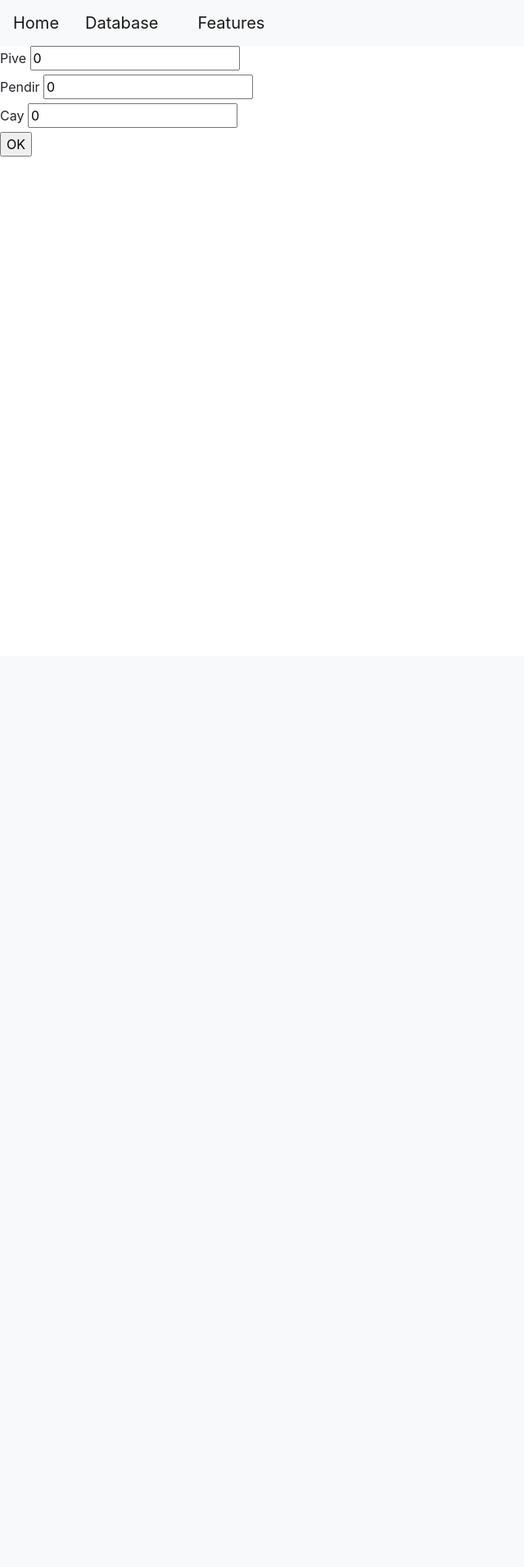
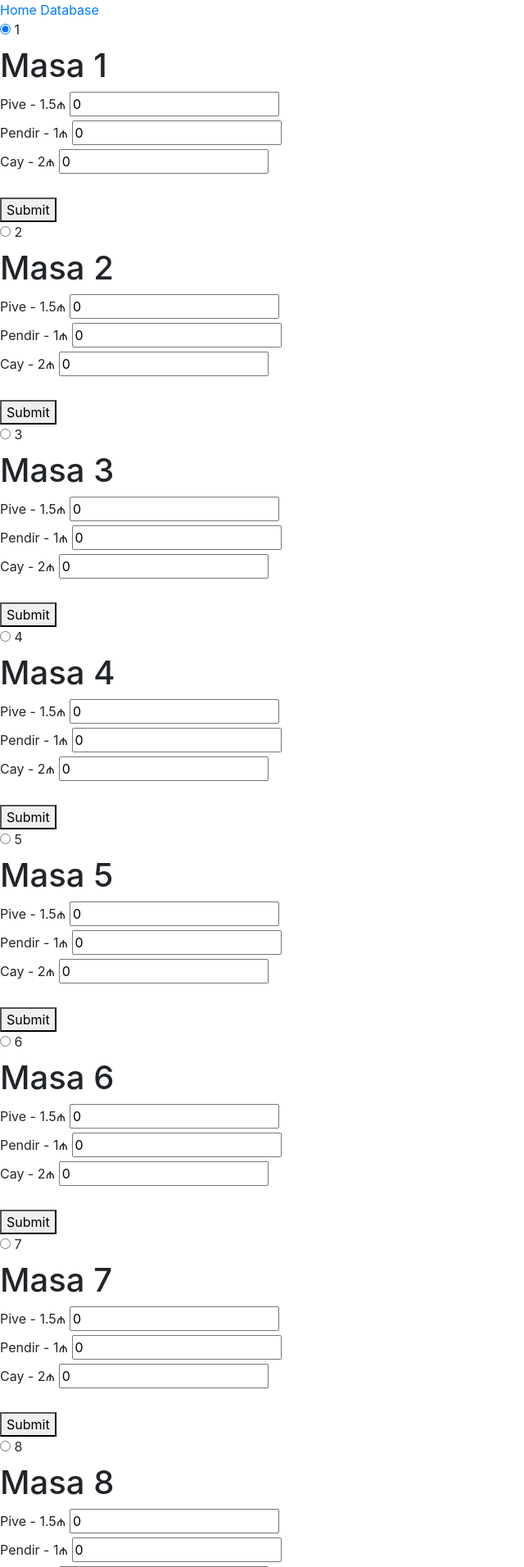
Before and after one commit to elvinsl/project-cafe, a Flask app: page / in a window 1280 px wide. Shown: the top 1912 px of the page at 82% size, without its empty margins (0-640 px from the left). Before the commit the page ends 191 px from the top, so only its background shows below. Run offline with Flask 2, Linux system fonts and the light colour scheme; some libraries are stand-ins or nearby versions.

Commit message:
big updates

```diff
--- a/templates/base.html
+++ b/templates/base.html
@@ -1,3 +1,4 @@
+<!doctype html>
 <html lang="en">
 <head>
     <meta charset="UTF-8">
@@ -5,19 +6,22 @@
     <meta name="viewport" content="width=device-width, initial-scale=1.0">
     <link rel="stylesheet" href="https://maxcdn.bootstrapcdn.com/bootstrap/4.0.0/css/bootstrap.min.css" integrity="sha384-Gn5384xqQ1aoWXA+058RXPxPg6fy4IWvTNh0E263XmFcJlSAwiGgFAW/dAiS6JXm" crossorigin="anonymous">
     <link rel="stylesheet" href="https://cdn.jsdelivr.net/npm/bootstrap@4.0.0/dist/css/bootstrap.min.css" integrity="sha384-Gn5384xqQ1aoWXA+058RXPxPg6fy4IWvTNh0E263XmFcJlSAwiGgFAW/dAiS6JXm" crossorigin="anonymous">
+    <link rel="stylesheet" href="/static/style.css">
+    <link rel="stylesheet" href="/static/style2.css">
     <title>
         {% block title %}{% endblock %}
     </title>
 </head>
 <body>
-    <nav class="navbar navbar-expand-lg navbar-light bg-light">
-        <a class="navbar-brand" href="/">Home</a>
-        <a class="navbar-brand  nav-item nav-link active" href="/database">Database <span class="sr-only">(current)</span></a>
-        <a class="navbar-brand nav-item nav-link" href="#">Features</a>
-      </nav>
+    <div class="header">
+        <a  href="/">Home</a>
+        <a href="/database">Database</a>
+    </div>
     {% block body %}{% endblock %}
 </body>
+<script src="/static/js/script.js"></script>
     <script src="https://code.jquery.com/jquery-3.2.1.slim.min.js" integrity="sha384-KJ3o2DKtIkvYIK3UENzmM7KCkRr/rE9/Qpg6aAZGJwFDMVNA/GpGFF93hXpG5KkN" crossorigin="anonymous"></script>
     <script src="https://cdn.jsdelivr.net/npm/popper.js@1.12.9/dist/umd/popper.min.js" integrity="sha384-ApNbgh9B+Y1QKtv3Rn7W3mgPxhU9K/ScQsAP7hUibX39j7fakFPskvXusvfa0b4Q" crossorigin="anonymous"></script>
     <script src="https://cdn.jsdelivr.net/npm/bootstrap@4.0.0/dist/js/bootstrap.min.js" integrity="sha384-JZR6Spejh4U02d8jOt6vLEHfe/JQGiRRSQQxSfFWpi1MquVdAyjUar5+76PVCmYl" crossorigin="anonymous"></script>
+    <script src="https://ajax.googleapis.com/ajax/libs/jquery/3.1.1/jquery.min.js"></script>
 </html>
--- a/templates/index.html
+++ b/templates/index.html
@@ -5,22 +5,61 @@
 {% endblock %}
 
 {% block body %}
-    <form action="" method="post">
-        <label for="pive">Pive</label>
-        <input type="number" name="pive" id="pive" value="0"><br>
-        <label for="pendir">Pendir</label>
-        <input type="number" name="pendir" id="pendir" value="0"><br>
-        <label for="cay">Cay</label>
-        <input type="number" name="cay" id="cay" value="0"><br>
-        <input type="submit" value="OK">
-        {% with messages = get_flashed_messages(with_categories=true) %}
-            {% if messages %}
-              {% for category, message in messages %}
-                <div class="alert alert-{{ category }}">
-                  {{ message }}
-                </div>
-              {% endfor %}
-            {% endif %}
-          {% endwith %}
-    </form>
+  <div class="wrapper">
+    <div class="tabs">
+        {% for i in range(1, 31)%}
+        <div class="tab">
+        {% if i == 1 %}
+            <input type="radio" name="css-tabs" id="tab-{{ i }}" checked class="tab-switch">
+        {% else %}
+            <input type="radio" name="css-tabs" id="tab-{{ i }}" class="tab-switch">
+        {% endif %}
+        <label for="tab-{{ i }}" class="tab-label">{{ i }}</label>
+        <div class="tab-content">
+            <h1>Masa {{ i }}</h1>
+            <form method="post" id="masa{{ i }}">
+                <!-- <label for="cay{{ i }}">Masa {{ i }}</label>
+                <input type="text" name="cay{{ i }}" id="cay{{ i }}">
+                <button type="submit">submit</button> -->
+                <label for="pive{{ i }}">Pive - 1.5₼</label>
+                <input type="number" name="pive{{ i }}" id="pive{{ i }}" value="0" min="0"><br>
+                <label for="pendir{{ i }}">Pendir - 1₼</label>
+                <input type="number" name="pendir{{ i }}" id="pendir{{ i }}" value="0" min="0"><br>
+                <label for="cay{{ i }}">Cay - 2₼</label>
+                <input type="number" name="cay{{ i }}" id="cay{{ i }}" value="0" min="0"><br>
+                <input type="hidden" name="{{ i }}" id="{{ i }}" value="{{ i }}"><br>
+                <button type="submit">Submit</button>
+            </form>
+        </div>
+        </div>
+        {% endfor %}
+    </div>
+  </div>
+  <script src="https://code.jquery.com/jquery-3.5.1.js"
+        integrity="sha256-QWo7LDvxbWT2tbbQ97B53yJnYU3WhH/C8ycbRAkjPDc="
+        crossorigin="anonymous">
+  </script>
+
+  {% for i in range(1, 31) %}
+    <script type="text/javascript">
+        $(document).on('submit','#masa{{ i }}',function(e)
+                    {
+        console.log('Masa - {{ i }}');
+        e.preventDefault();
+        $.ajax({
+            type:'POST',
+            url:'/',
+            data: {
+                pive:$("#pive{{ i }}").val(),
+                pendir:$("#pendir{{ i }}").val(),
+                cay:$("#cay{{ i }}").val(),
+                masa:$("#{{ i }}").val(),
+            },
+            success:function() {
+                alert('Masa {{ i }} Qeyd Edildi!');
+            }
+        })
+        });
+    </script>
+  {% endfor %}
 {% endblock %}
```
Also changed, not shown: templates/database.html (+19 -6 lines).
